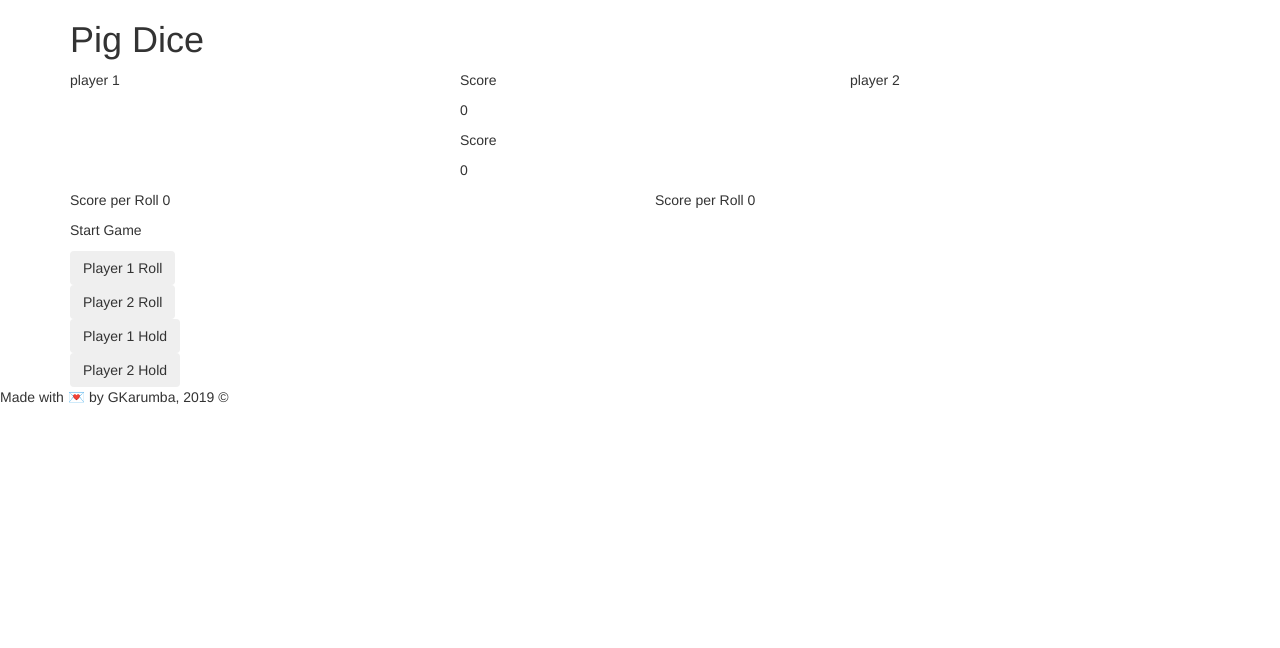
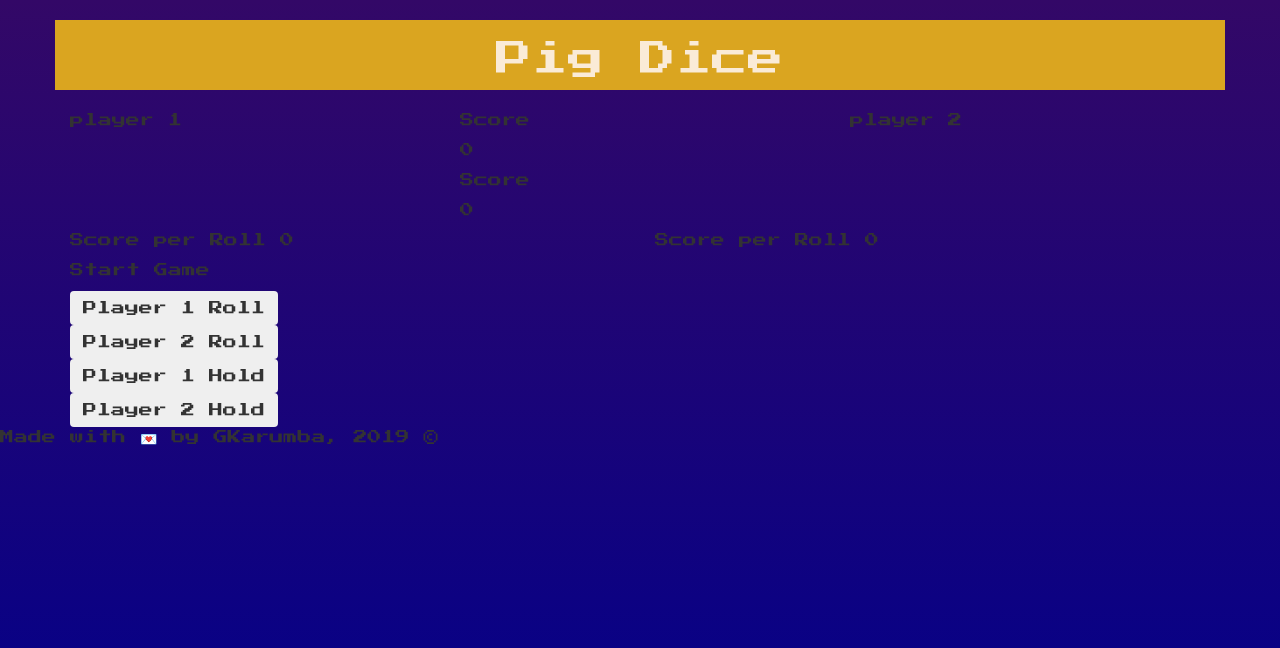
Before and after one commit to gkarumba/Pig-Dice-Game, a plain HTML site: page index.html in a window 1280 px wide. Drawn offline with nearby package versions, Linux system fonts and the light colour scheme.

Commit message:
Add the styling to the html,body & header

```diff
--- a/css/style.css
+++ b/css/style.css
@@ -6,3 +6,23 @@
     --pipBgTop: #520802;
     --pipBgBottom: #F43435;
 }
+* {
+    box-sizing: border-box;
+}
+html{
+    height: 100%;
+}
+body{
+    font-family: 'Press Start 2P', cursive;
+    background-image: linear-gradient(to top, #00008B 0%, #330867 100%);
+    background: cover;
+}
+.header {
+    display: flex;
+    text-align: center;
+    justify-content: center;
+    margin-top: 20px;
+    margin-bottom: 20px;
+    background-color: #DAA520;
+    color: antiquewhite;
+}
```
